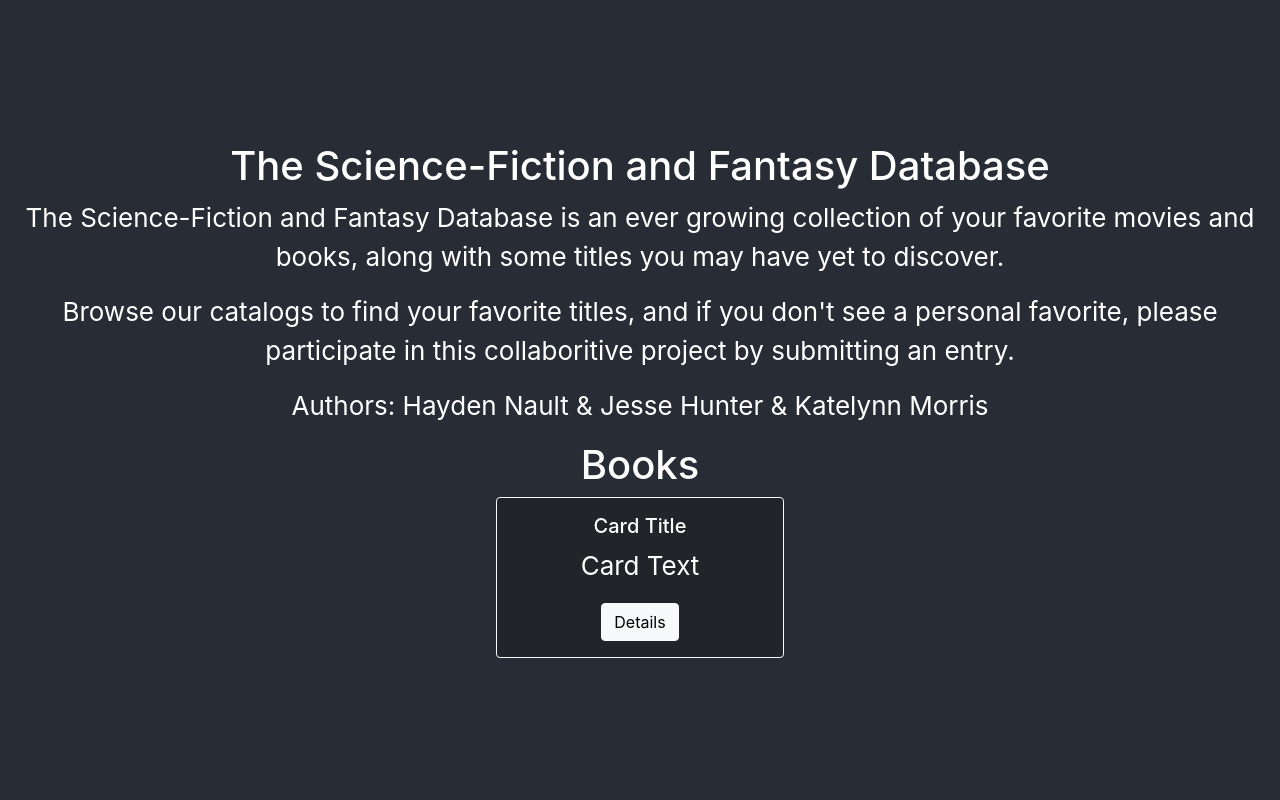
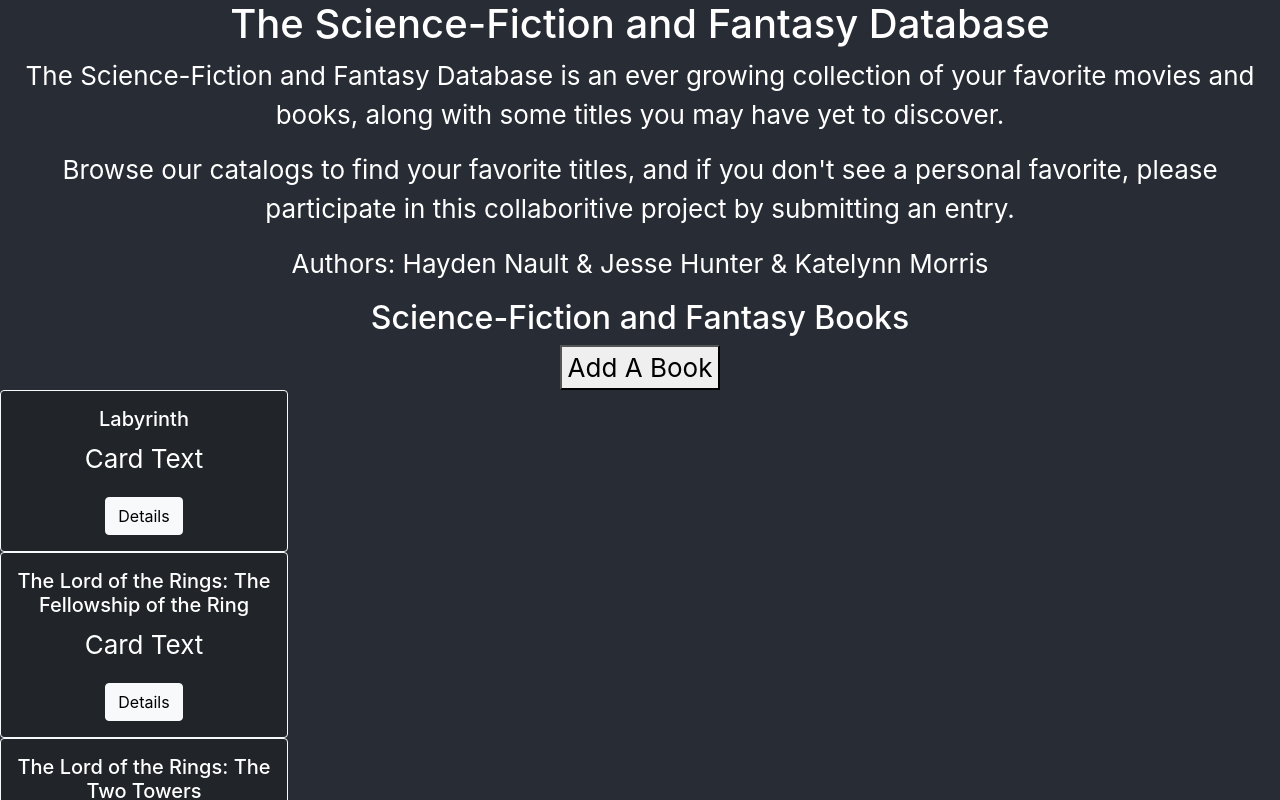
Before and after one commit to naulth/phase-2-project, a React (Create React App) app: page / in a window 1280 px wide. Shown: the top 800 px of the page. Built offline with nearby package versions, Linux system fonts and the light colour scheme; data requests are answered from the project's data file.

Commit message:
bookpage changes

```diff
--- a/src/components/BooksPage.js
+++ b/src/components/BooksPage.js
@@ -1,9 +1,22 @@
 import React from 'react'
+import BookCards from './Card'
 
-function BooksPage(){
+function BooksPage({booksArray}){
+
+    const booksComponents = booksArray.map(book => <BookCards key={book.id} bookName={book.name}/>)
 
     return(
-        <h1>Books</h1>
+        <main>
+            <div>
+                <h2>Science-Fiction and Fantasy Books</h2>
+                <button>Add A Book</button>
+            </div>
+            <div>
+                {booksComponents}
+            </div>
+
+        </main>
+
     )
 }
 
--- a/src/components/Card.js
+++ b/src/components/Card.js
@@ -2,11 +2,11 @@ import React from 'react'
 import Button from 'react-bootstrap/Button';
 import Card from 'react-bootstrap/Card';
 
-function Cards(){
+function BookCards({bookName}){
     return (
         <Card style={{width: '18rem'}} className='bg-dark border-light' >
             <Card.Body>
-                <Card.Title>Card Title</Card.Title>
+                <Card.Title>{bookName}</Card.Title>
                 <Card.Text>Card Text</Card.Text>
                 <Button variant='light'>Details</Button>
             </Card.Body>
@@ -14,4 +14,4 @@ function Cards(){
     );
 }
 
-export default Cards;
+export default BookCards;
--- a/src/components/Home.js
+++ b/src/components/Home.js
@@ -1,12 +1,18 @@
-import React, {useEffect} from 'react'
+import React, {useState, useEffect} from 'react'
 import BooksPage from './BooksPage'
 
 
 function Home() {
 
+    const [booksArray, setBooksArray] = useState([])
+
     useEffect(() => {
-        fetch('')
+        fetch('http://localhost:3000/Movies')
+            .then(r => r.json())
+            .then(setBooksArray)
     },[])
+
+
     return(
         <div>
 
@@ -20,7 +26,7 @@ function Home() {
             <div>
                 <p>Authors: Hayden Nault & Jesse Hunter & Katelynn Morris</p>
             </div>
-            <BooksPage />
+            <BooksPage booksArray={booksArray}/>
         </div>
     )
 }
```
